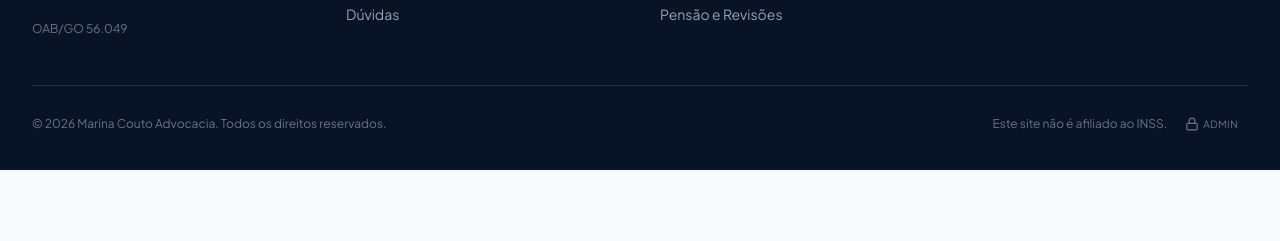
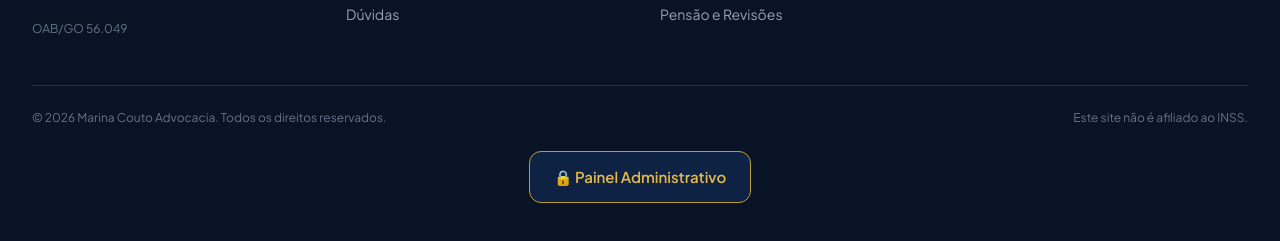
Before and after one commit to rodrigocostalimajus-lab/marinacoutoadvocaciainss, a plain HTML site: page index.html in a window 1280 px wide. Shown: the part 6148-6389 px from the top of the page. Before the commit the page ends 6318 px from the top, so only its background shows below. Drawn offline with nearby package versions, Linux system fonts and the light colour scheme; a web font is replaced by a local one.

Commit message:
Melhorar acesso Admin no rodape

```diff
--- a/index.html
+++ b/index.html
@@ -663,13 +663,20 @@ tailwind.config = {
       <p>&copy; <span id="current-year"></span> Marina Couto Advocacia. Todos os direitos reservados.</p>
       <div class="flex items-center gap-2">
         <p class="hidden sm:block">Este site não é afiliado ao INSS.</p>
-        <button onclick="location.href='admin.html'" title="Painel Administrativo" class="inline-flex items-center gap-1 px-2.5 py-1.5 rounded-lg hover:bg-navy-900 text-slate-500 hover:text-gold-400 transition-colors cursor-pointer" aria-label="Painel Admin">
-          <i data-lucide="lock" class="w-3.5 h-3.5"></i>
-          <span class="text-[10px] uppercase tracking-wider">Admin</span>
-        </button>
+
       </div>
     </div>
   </div>
+
+<div style="display:flex;justify-content:center;padding:25px 15px 90px;">
+  <a href="admin.html"
+     style="display:inline-flex;align-items:center;gap:10px;
+     border:1px solid #C59B27;border-radius:12px;
+     padding:14px 24px;color:#E2B949;
+     background:#0E2244;font-size:15px;font-weight:600;">
+     🔒 Painel Administrativo
+  </a>
+</div>
 </footer>
 
 <!-- ==================== WHATSAPP FLUTUANTE ==================== -->
```
